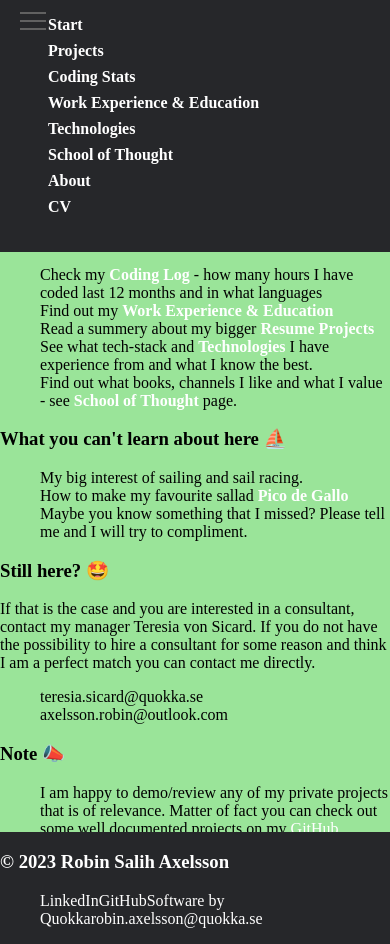
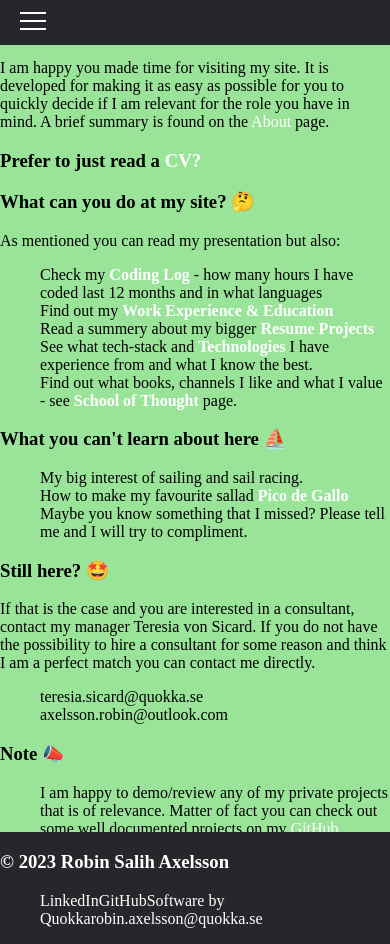
Before and after one commit to RobinAxelsson/personal-jam, a Next.js app: page / in a window 390 px wide. Built offline with nearby package versions, Linux system fonts and the light colour scheme.

Commit message:
hamburger meny integrated

```diff
--- a/layouts/layout-components/header.jsx
+++ b/layouts/layout-components/header.jsx
@@ -6,6 +6,25 @@ export const Header = () => {
       <div>
         <nav>
           <ul>
+            <NavLinks />
+          </ul>
+        </nav>
+      </div>
+      <div class="hamburger-menu">
+        <input id="menu__toggle" type="checkbox" />
+        <label class="menu__btn" for="menu__toggle">
+          <span></span>
+        </label>
+        <ul class="menu__box">
+          <NavLinks />
+        </ul>
+      </div>
+    </header>
+  );
+};
+
+const NavLinks = () => (
+  <>
     <li>
       <Link href="/" passHref>
         Start
@@ -46,43 +65,5 @@ export const Header = () => {
         CV
       </a>
     </li>
-          </ul>
-        </nav>
-      </div>
-      <div class="hamburger-menu">
-        <input id="menu__toggle" type="checkbox" />
-        <label class="menu__btn" for="menu__toggle">
-          <span></span>
-        </label>
-
-        <ul class="menu__box">
-          <li>
-            <a class="menu__item" href="#">
-              Home
-            </a>
-          </li>
-          <li>
-            <a class="menu__item" href="#">
-              About
-            </a>
-          </li>
-          <li>
-            <a class="menu__item" href="#">
-              Team
-            </a>
-          </li>
-          <li>
-            <a class="menu__item" href="#">
-              Contact
-            </a>
-          </li>
-          <li>
-            <a class="menu__item" href="#">
-              Twitter
-            </a>
-          </li>
-        </ul>
-      </div>
-    </header>
+  </>
 );
-};
--- a/styles/globals.css
+++ b/styles/globals.css
@@ -149,25 +149,18 @@ header {
   font-weight: bold;
   top: 0;
   position: fixed;
-  transition: top 0.3s;
-  /*flex-direction: column; */
-  /* border-width: 0px;
-  padding: 20px;
-  opacity: 1;
-  left: 0; */
-  /* overflow: hidden; */
-  /* position: fixed;
+  min-height: 45px;
 }
 
 nav ul {
-  /* display: flex;
+  display: flex;
   flex-wrap: wrap;
-  gap: 1rem; */
+  gap: 1rem;
 }
 
-nav ul li {
+/* nav ul li {
   margin: 0.5rem;
-}
+} */
 
 /*
 
@@ -257,9 +250,18 @@ header:hover,
 header:active {
   opacity: 1;
 }
+*/
+
+nav {
+  display: none;
+}
 
 @media (min-width: 650px) {
-  .card-general {
+  nav {
+    display: block;
+  }
+}
+  /* .card-general {
     padding: 3rem;
     flex-direction: row;
   }
@@ -270,77 +272,4 @@ header:active {
 
   .hero-section-content {
     display: block;
-  }
-} */
-
-#menu__toggle {
-  opacity: 0;
-}
-#menu__toggle:checked + .menu__btn > span {
-  transform: rotate(45deg);
-}
-#menu__toggle:checked + .menu__btn > span::before {
-  top: 0;
-  transform: rotate(0deg);
-}
-#menu__toggle:checked + .menu__btn > span::after {
-  top: 0;
-  transform: rotate(90deg);
-}
-#menu__toggle:checked ~ .menu__box {
-  left: 0 !important;
-}
-.menu__btn {
-  position: fixed;
-  top: 20px;
-  left: 20px;
-  width: 26px;
-  height: 26px;
-  cursor: pointer;
-  z-index: 1;
-}
-.menu__btn > span,
-.menu__btn > span::before,
-.menu__btn > span::after {
-  display: block;
-  position: absolute;
-  width: 100%;
-  height: 2px;
-  background-color: #616161;
-  transition-duration: .25s;
-}
-.menu__btn > span::before {
-  content: '';
-  top: -8px;
-}
-.menu__btn > span::after {
-  content: '';
-  top: 8px;
-}
-.menu__box {
-  display: block;
-  position: fixed;
-  top: 0;
-  left: -100%;
-  width: 300px;
-  height: 100%;
-  margin: 0;
-  padding: 80px 0;
-  list-style: none;
-  background-color: #ECEFF1;
-  box-shadow: 2px 2px 6px rgba(0, 0, 0, .4);
-  transition-duration: .25s;
-}
-.menu__item {
-  display: block;
-  padding: 12px 24px;
-  color: #333;
-  font-family: 'Roboto', sans-serif;
-  font-size: 20px;
-  font-weight: 600;
-  text-decoration: none;
-  transition-duration: .25s;
-}
-.menu__item:hover {
-  background-color: #CFD8DC;
-}
+  } */
--- /dev/null
+++ b/styles/ham-menu.css
@@ -0,0 +1,77 @@
+@media (min-width: 650px) {
+.hamburger-menu {
+    display: none;
+  }
+}
+
+#menu__toggle {
+    opacity: 0;
+  }
+  #menu__toggle:checked + .menu__btn > span {
+    transform: rotate(45deg);
+  }
+  #menu__toggle:checked + .menu__btn > span::before {
+    top: 0;
+    transform: rotate(0deg);
+  }
+  #menu__toggle:checked + .menu__btn > span::after {
+    top: 0;
+    transform: rotate(90deg);
+  }
+  #menu__toggle:checked ~ .menu__box {
+    left: 0 !important;
+  }
+  .menu__btn {
+    position: fixed;
+    top: 20px;
+    left: 20px;
+    width: 26px;
+    height: 26px;
+    cursor: pointer;
+    z-index: 1;
+  }
+  .menu__btn > span,
+  .menu__btn > span::before,
+  .menu__btn > span::after {
+    display: block;
+    position: absolute;
+    width: 100%;
+    height: 2px;
+    background-color: #fff;
+    transition-duration: .25s;
+  }
+  .menu__btn > span::before {
+    content: '';
+    top: -8px;
+  }
+  .menu__btn > span::after {
+    content: '';
+    top: 8px;
+  }
+  .menu__box {
+    display: block;
+    position: fixed;
+    top: 0;
+    left: -100%;
+    width: 300px;
+    height: 100%;
+    margin: 0;
+    padding: 80px 0;
+    list-style: none;
+    background-color: #26272a;
+    box-shadow: 2px 2px 6px rgba(0, 0, 0, .4);
+    transition-duration: .25s;
+  }
+  .menu__box > * {
+    display: block;
+    padding: 12px 24px;
+    color: #333;
+    font-family: 'Roboto', sans-serif;
+    font-size: 20px;
+    font-weight: 600;
+    text-decoration: none;
+    transition-duration: .25s;
+  }
+  .menu__item:hover {
+    background-color: #CFD8DC;
+  }
```
Also changed, not shown: pages/_app.js (+4 -3 lines). Lines whose indentation alone changed are shown as unchanged.
